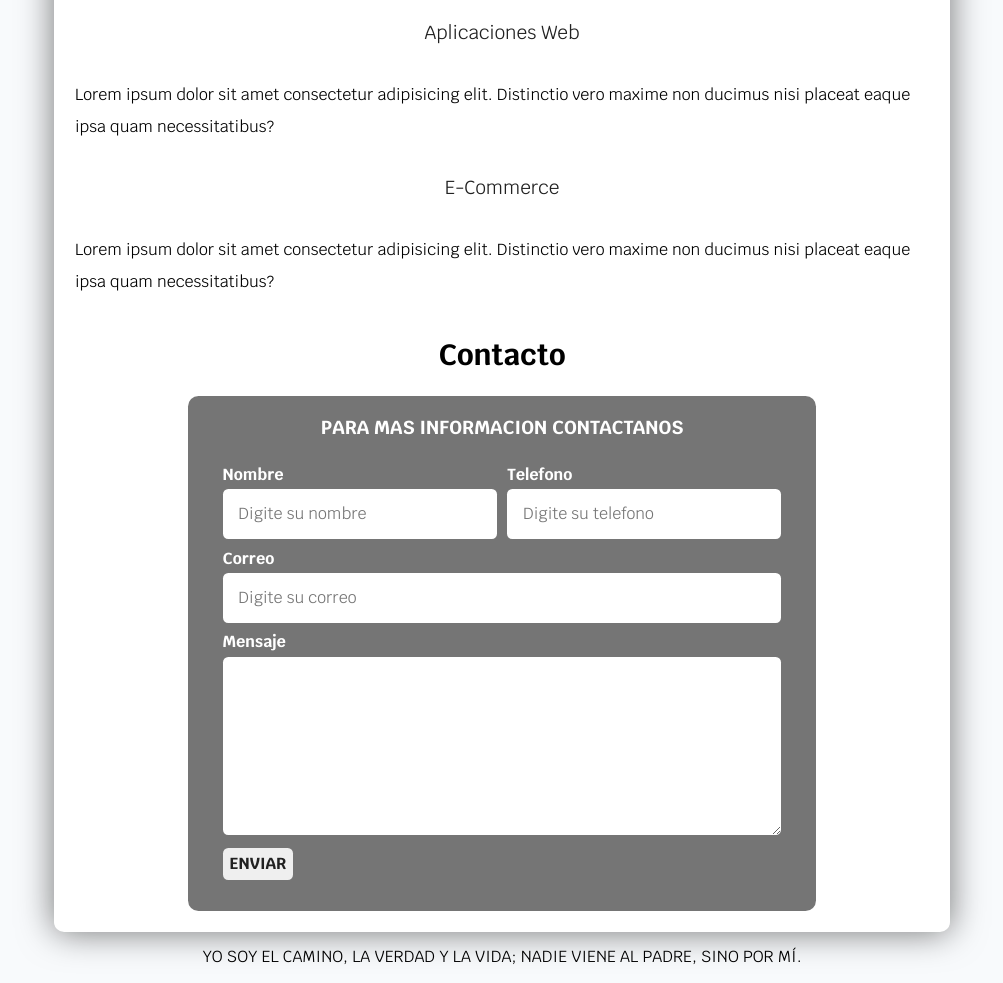
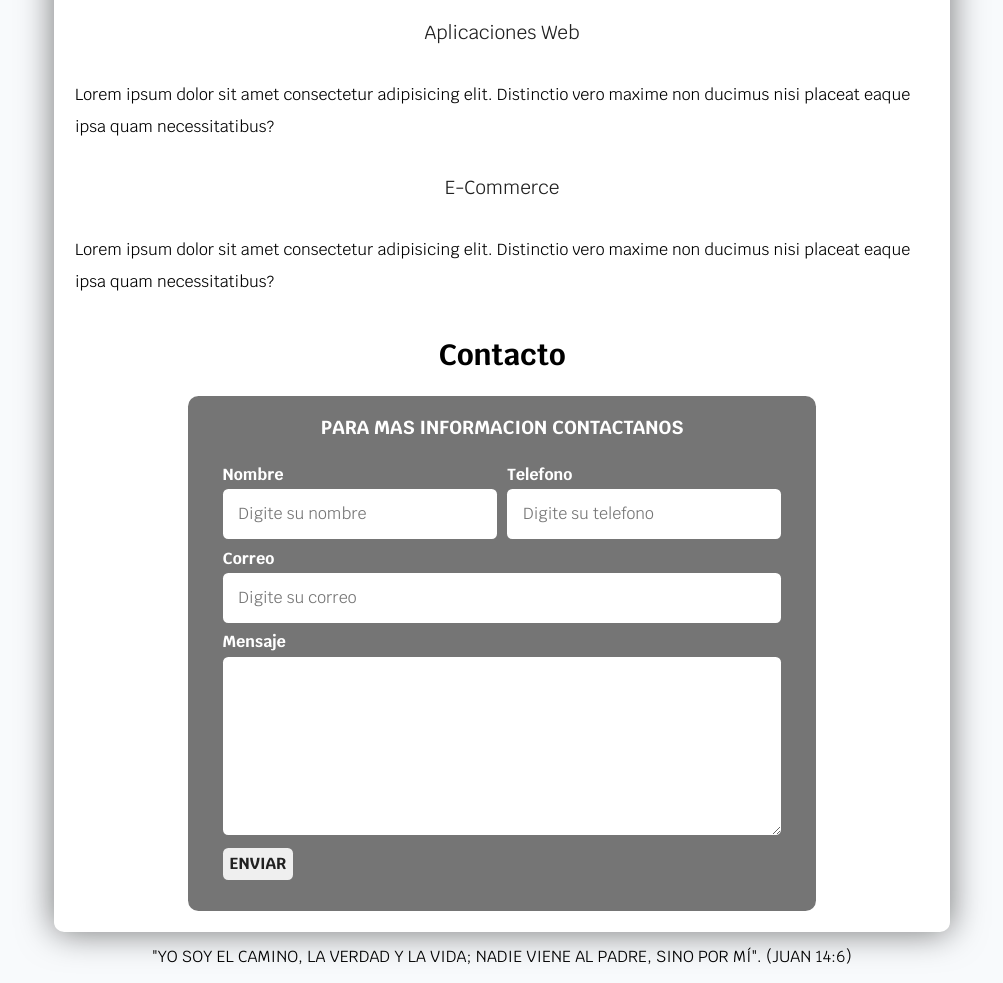
Before and after one commit to JosueBrenes/Proyecto-1, a plain HTML site: page index.html in a window 1280 px wide. Shown: the part 1108-2091 px from the top of the page, without its empty margins (138-1141 px from the left). Drawn offline with nearby package versions, Linux system fonts and the light colour scheme.

Commit message:
First proyect

```diff
--- a/index.html
+++ b/index.html
@@ -131,7 +131,7 @@
 
     <footer class="footer">
       <!-- <footer> Parte inferior de la pagina web -->
-      <p>Yo soy el camino, la verdad y la vida; nadie viene al Padre, sino por mí.</p>
+      <p>"Yo soy el camino, la verdad y la vida; nadie viene al Padre, sino por mí". (Juan 14:6)</p>
     </footer>
   </body>
   <script>
```
